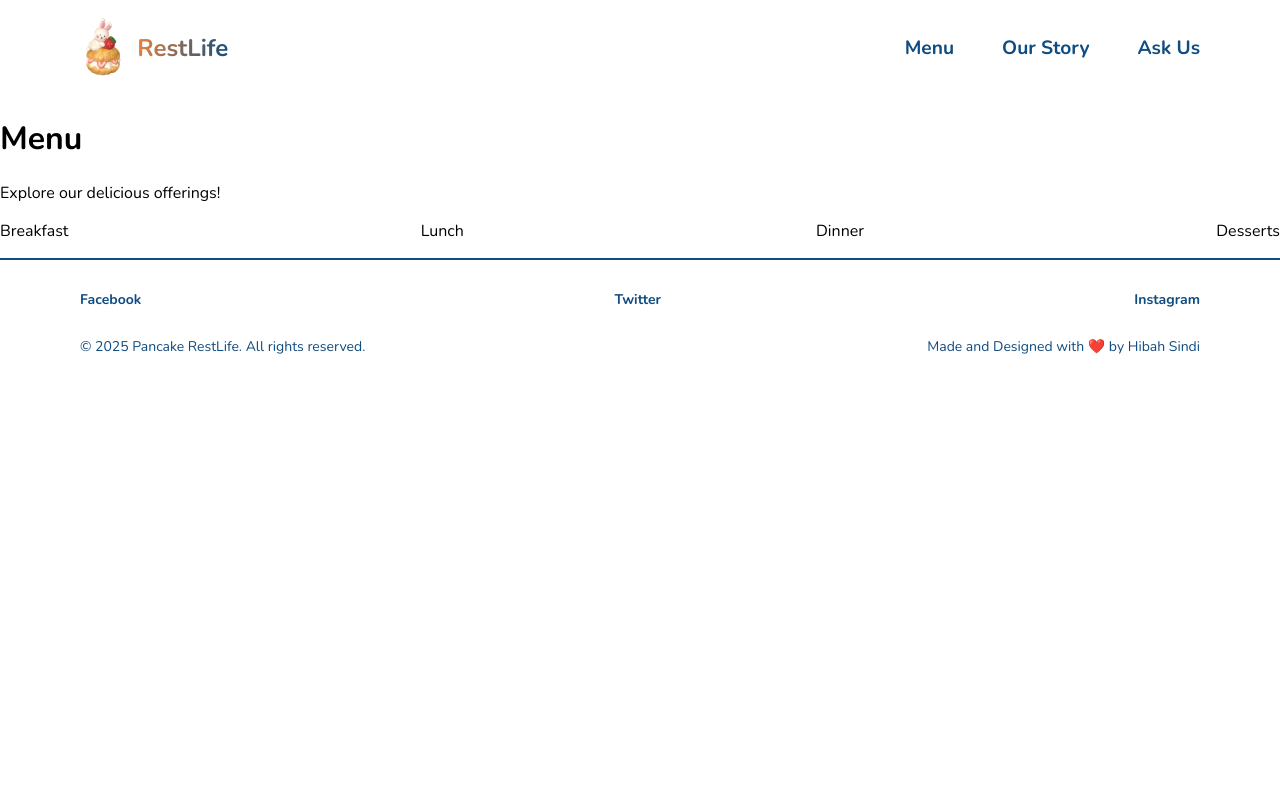
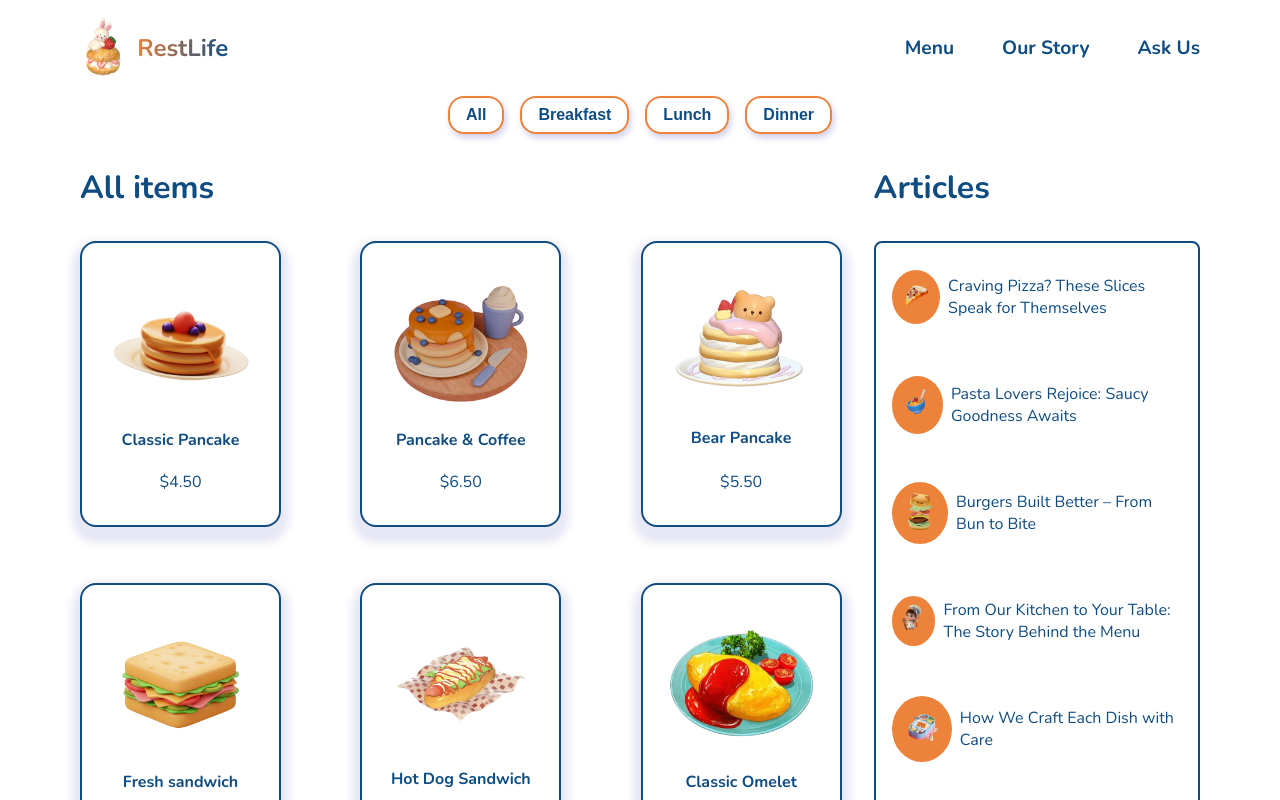
Before and after one commit to hibahdesu/MenuWebsite, a React (Create React App) app: page /menu in a window 1280 px wide. Shown: the top 800 px of the page. Built offline with nearby package versions, Linux system fonts and the light colour scheme.

Commit message:
Fixing the bug

```diff
--- a/src/App.jsx
+++ b/src/App.jsx
@@ -1,8 +1,6 @@
 import './Main.css';
 import './App.css';
-
-import { BrowserRouter as Router, Routes, Route } from 'react-router-dom';
-
+import { Routes, Route } from 'react-router-dom';
 import Nav from './Nav';
 import Hero from './Hero';
 import FilterButtons from './FilterButtons';
--- a/src/SideMenu.jsx
+++ b/src/SideMenu.jsx
@@ -1,5 +1,4 @@
 import './SideMenu.css';
-// import Button from './Button';
 import Articles from './Articles';
 
 export default function SideMenu() {
--- a/src/pages/Menu.jsx
+++ b/src/pages/Menu.jsx
@@ -1,14 +1,14 @@
+import FilterButtons from "../FilterButtons";
+import PostsAndSidemnu from "../PostsAndSidemnu";
+
 export default function Menu() {
     return (
         <div>
-            <h1>Menu</h1>
-            <p>Explore our delicious offerings!</p>
-            <ul>
-                <li>Breakfast</li>
-                <li>Lunch</li>
-                <li>Dinner</li>
-                <li>Desserts</li>
-            </ul>
+            <FilterButtons
+                          filters={['All', 'Breakfast', 'Lunch', 'Dinner']}
+                          setFilter={(filter) => console.log(`Filter set to: ${filter}`)}
+                        />
+            <PostsAndSidemnu />
         </div>
     );
 }
```
